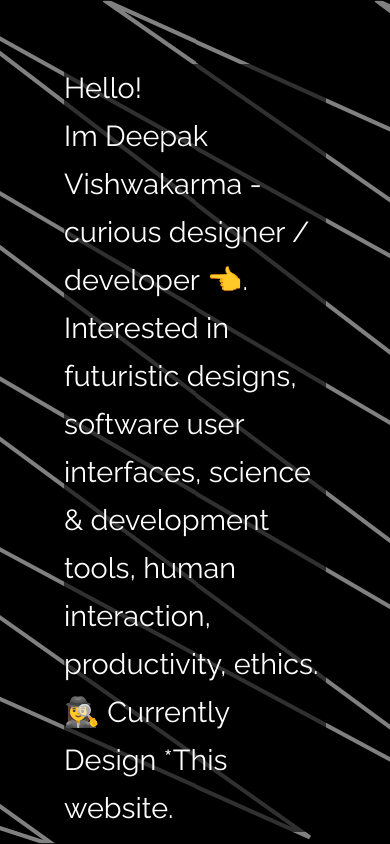
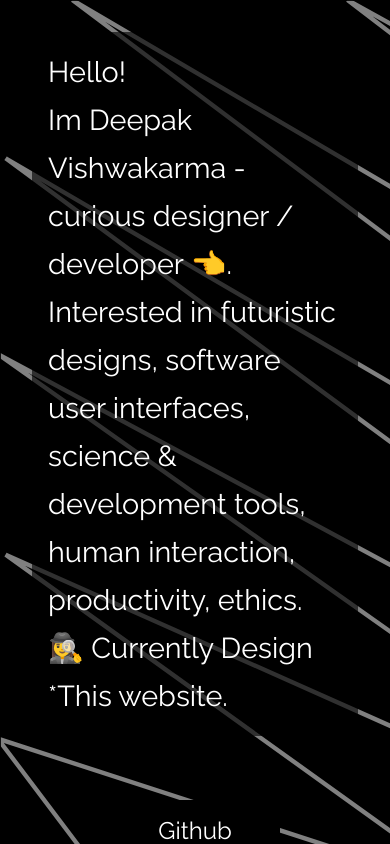
Before and after one commit to deepakvishwakarma-hh/frontend-artist, a Next.js app: page / in a window 390 px wide. Shown: the top 844 px of the page. Built offline with nearby package versions, Linux system fonts and the light colour scheme.

Commit message:
update template/introduction  - styles : Responsiveness

```diff
--- a/styles/introduction.module.scss
+++ b/styles/introduction.module.scss
@@ -14,7 +14,11 @@
     @media screen and (max-width: 1000px) {
         flex-direction: column;
         align-items: center;
-        padding: 2rem;
+        padding: 1rem;
+    }
+
+    @media screen and (max-width: 500px) {
+        padding: 0;
     }
 
 
@@ -22,9 +26,14 @@
         flex: 2;
         padding: 2rem;
 
+        @media screen and (max-width: 500px) {
+            padding: 1;
+        }
+
         p {
             line-height: 3rem;
             font-size: 1.8rem;
+            padding: 1rem;
             background: rgba(0, 0, 0, 0.623);
         }
     }
```
